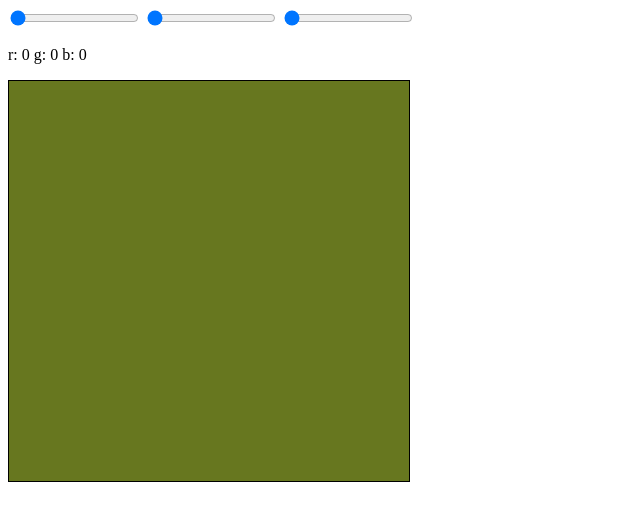
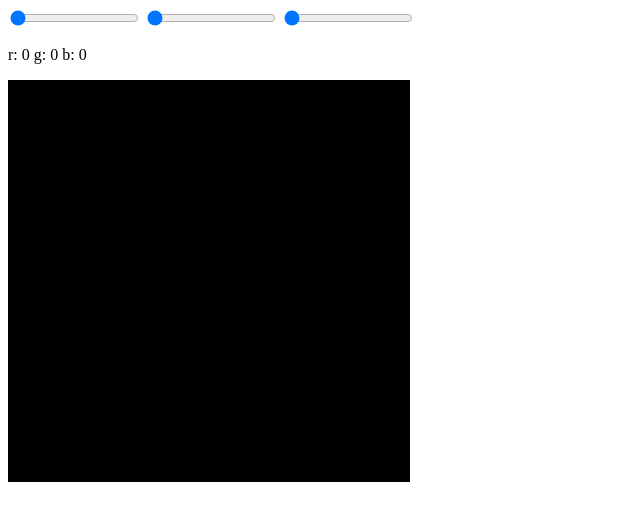
Before and after one commit to 120958104/htmlstuff, a plain HTML site: page index.html in a window 1280 px wide. Shown: the whole page, without its empty margins (0-640 px from the left). Drawn offline with Linux system fonts and the light colour scheme.

Commit message:
Update index.html

```diff
--- a/index.html
+++ b/index.html
@@ -16,9 +16,9 @@
     	}
 
 		setInterval(function(){
-			var rVal = document.getElementById("r").value;
-			var gVal = document.getElementById("g").value;
-			var bVal = document.getElementById("b").value;
+			var rVal = document.getElementById("r").valueAsNumber;
+			var gVal = document.getElementById("g").valueAsNumber;
+			var bVal = document.getElementById("b").valueAsNumber;
 
 			document.getElementById("output").textContent = `r: ${rVal} g: ${gVal} b: ${bVal}`
 
```
